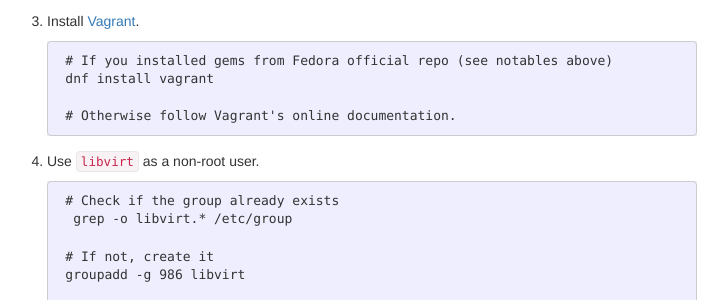
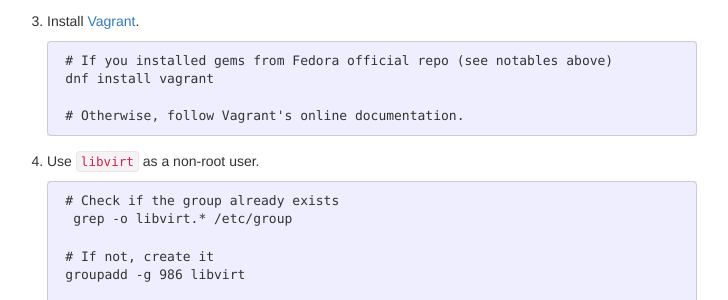
Before and after one commit to ecwpz91/ecwpz91.github.io, a Jekyll site: the page built from _posts/2017-06-22-getting-and-installing-ansible-tower.md, in a window 1280 px wide and 900 px high, scrolled down 965 px. Shown: the part 207-507 px from the top of the window, without its empty margins (283-1011 px from the left). Built offline with Jekyll 4.4.1, drawn with Linux system fonts in a browser that asks for light colours; nearby versions of some CDN libraries.

Commit message:
Fixed formatting/legibility

```diff
--- a/_posts/2017-06-22-getting-and-installing-ansible-tower.md
+++ b/_posts/2017-06-22-getting-and-installing-ansible-tower.md
@@ -58,7 +58,7 @@ Use Ansible's official Vagrant box to quickly build an Ansible Tower VM.
         # If you installed gems from Fedora official repo (see notables above)
         dnf install vagrant
 
-        # Otherwise follow Vagrant's online documentation.
+        # Otherwise, follow Vagrant's online documentation.
 
 4. Use `libvirt` as a non-root user.
 
```
